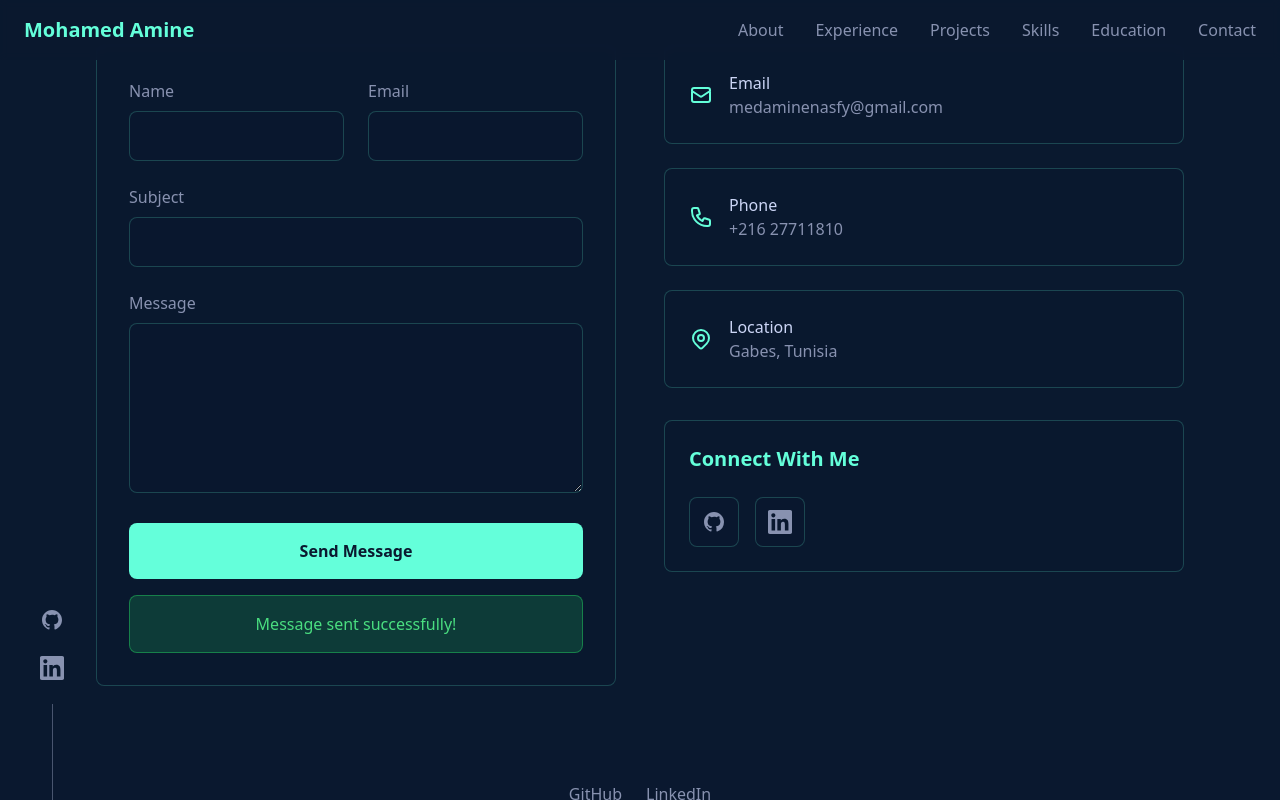
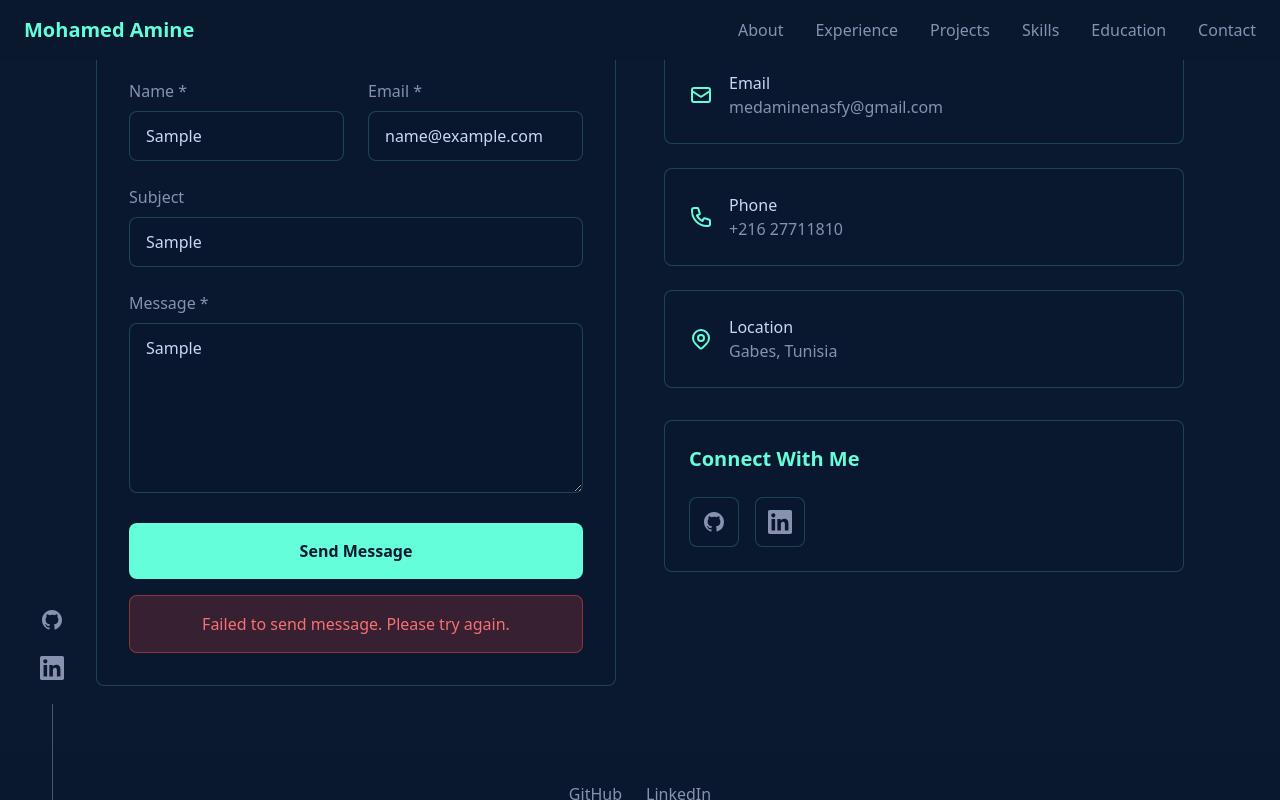
Before and after one commit to medaminenasfi/Portfolio., a React (Create React App) app: page / in a window 1280 px wide. Both pictures are taken after typing "Sample", "name@example.com", "Sample", "Sample" into the empty fields and a click on the button "Send Message". Shown: the part 5386-6186 px from the top of the page. Built offline with nearby package versions, Linux system fonts and the light colour scheme.

Commit message:
Enhance Contact component: integrate EmailJS for form submission, add validation, and improve user feedback messages

```diff
--- a/src/components/Contact.jsx
+++ b/src/components/Contact.jsx
@@ -1,5 +1,6 @@
-import React, { useState } from 'react';
+import React, { useState, useEffect } from 'react';
 import { motion } from 'framer-motion';
+import emailjs from '@emailjs/browser';
 
 const Contact = () => {
   const [formData, setFormData] = useState({
@@ -11,20 +12,61 @@ const Contact = () => {
 
   const [isSubmitting, setIsSubmitting] = useState(false);
   const [submitStatus, setSubmitStatus] = useState(null);
+  const [errorMessage, setErrorMessage] = useState('');
+
+  // Initialize EmailJS with your Public Key
+  useEffect(() => {
+    emailjs.init('eh9UFCWRNwttWzRvD');
+  }, []);
 
   const handleSubmit = async (e) => {
     e.preventDefault();
+
+    // Validate form fields
+    if (!formData.name || !formData.email || !formData.message) {
+      setSubmitStatus('error');
+      setErrorMessage('Please fill in all required fields');
+      setTimeout(() => {
+        setSubmitStatus(null);
+        setErrorMessage('');
+      }, 3000);
+      return;
+    }
+
     setIsSubmitting(true);
 
-    // Simulate form submission
-    setTimeout(() => {
-      setSubmitStatus('success');
+    try {
+      const response = await emailjs.send(
+        'service_wr6y4b9', // Your EmailJS Service ID
+        'template_jg0pwsf', // Your Template ID
+        {
+          from_name: formData.name,
+          from_email: formData.email,
+          subject: formData.subject || 'No Subject Provided',
+          message: formData.message
+        }
+      );
+
+      console.log('EmailJS Response:', response);
+
+      if (response.status === 200) {
+        setSubmitStatus('success');
+        setFormData({ name: '', email: '', subject: '', message: '' });
+      } else {
+        setSubmitStatus('error');
+        setErrorMessage('Failed to send message. Please try again.');
+      }
+    } catch (error) {
+      console.error('EmailJS Error:', error);
+      setSubmitStatus('error');
+      setErrorMessage('Server error. Please try again later.');
+    } finally {
       setIsSubmitting(false);
-      setFormData({ name: '', email: '', subject: '', message: '' });
-
-      // Reset status after 3 seconds
-      setTimeout(() => setSubmitStatus(null), 3000);
-    }, 1500);
+      setTimeout(() => {
+        setSubmitStatus(null);
+        setErrorMessage('');
+      }, 3000);
+    }
   };
 
   const handleChange = (e) => {
@@ -126,7 +168,7 @@ const Contact = () => {
             <form onSubmit={handleSubmit} className="space-y-6">
               <div className="grid md:grid-cols-2 gap-6">
                 <div>
-                  <label htmlFor="name" className="block text-textSecondary mb-2">Name</label>
+                  <label htmlFor="name" className="block text-textSecondary mb-2">Name *</label>
                   <input
                     type="text"
                     id="name"
@@ -139,7 +181,7 @@ const Contact = () => {
                   />
                 </div>
                 <div>
-                  <label htmlFor="email" className="block text-textSecondary mb-2">Email</label>
+                  <label htmlFor="email" className="block text-textSecondary mb-2">Email *</label>
                   <input
                     type="email"
                     id="email"
@@ -162,11 +204,10 @@ const Contact = () => {
                   onChange={handleChange}
                   className="w-full px-4 py-3 bg-primary/50 border border-secondary/20 rounded-lg
                            focus:outline-none focus:border-secondary text-textPrimary transition-colors"
-                  required
                 />
               </div>
               <div>
-                <label htmlFor="message" className="block text-textSecondary mb-2">Message</label>
+                <label htmlFor="message" className="block text-textSecondary mb-2">Message *</label>
                 <textarea
                   id="message"
                   name="message"
@@ -195,14 +236,23 @@ const Contact = () => {
               </motion.button>
             </form>
 
-            {/* Success Message */}
+            {/* Status Messages */}
             {submitStatus === 'success' && (
               <motion.div
                 initial={{ opacity: 0, y: 10 }}
                 animate={{ opacity: 1, y: 0 }}
                 className="mt-4 p-4 bg-green-500/20 border border-green-500/50 rounded-lg text-green-400 text-center"
               >
-                Message sent successfully!
+                Message sent successfully! I'll get back to you soon.
+              </motion.div>
+            )}
+            {submitStatus === 'error' && (
+              <motion.div
+                initial={{ opacity: 0, y: 10 }}
+                animate={{ opacity: 1, y: 0 }}
+                className="mt-4 p-4 bg-red-500/20 border border-red-500/50 rounded-lg text-red-400 text-center"
+              >
+                {errorMessage}
               </motion.div>
             )}
           </motion.div>
```
